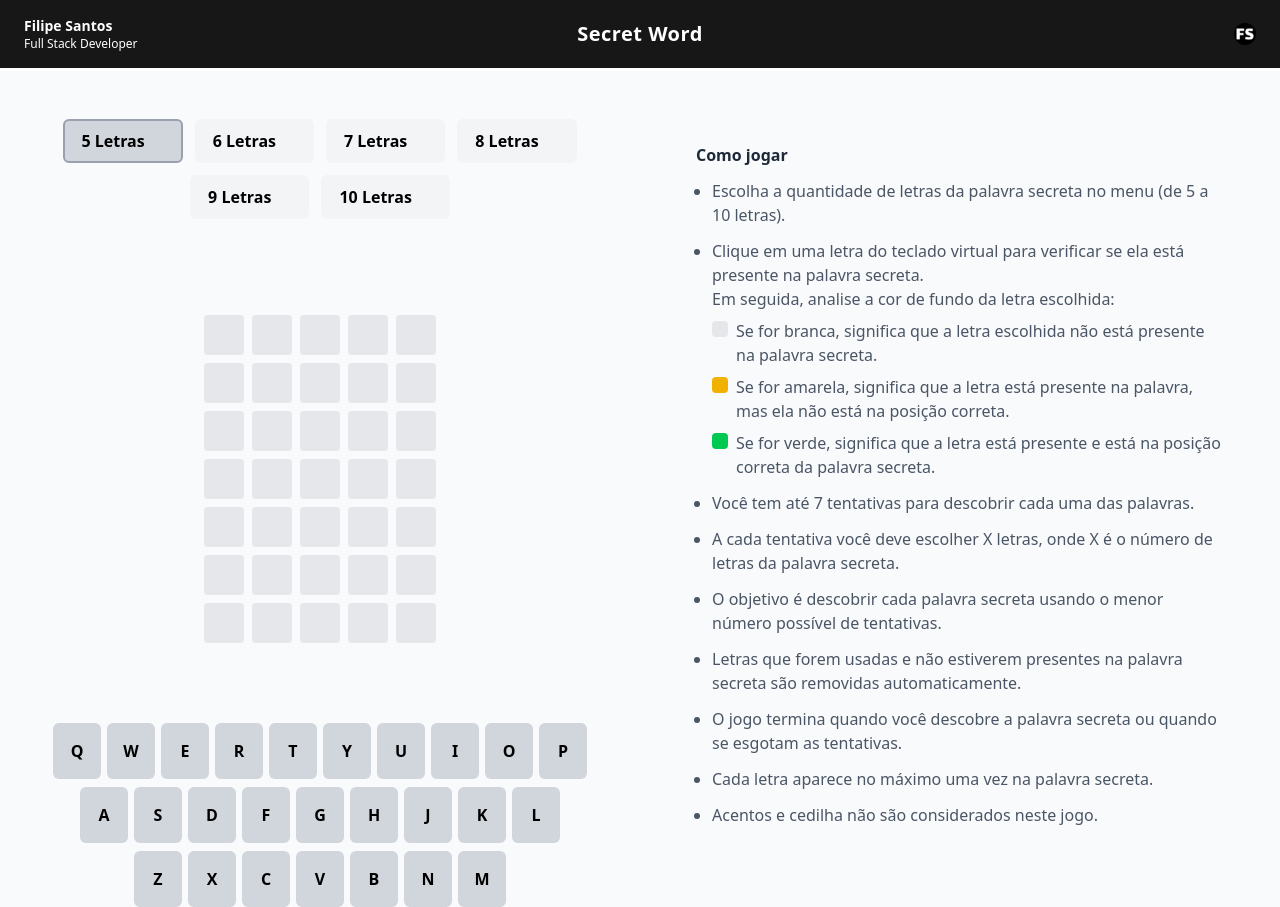
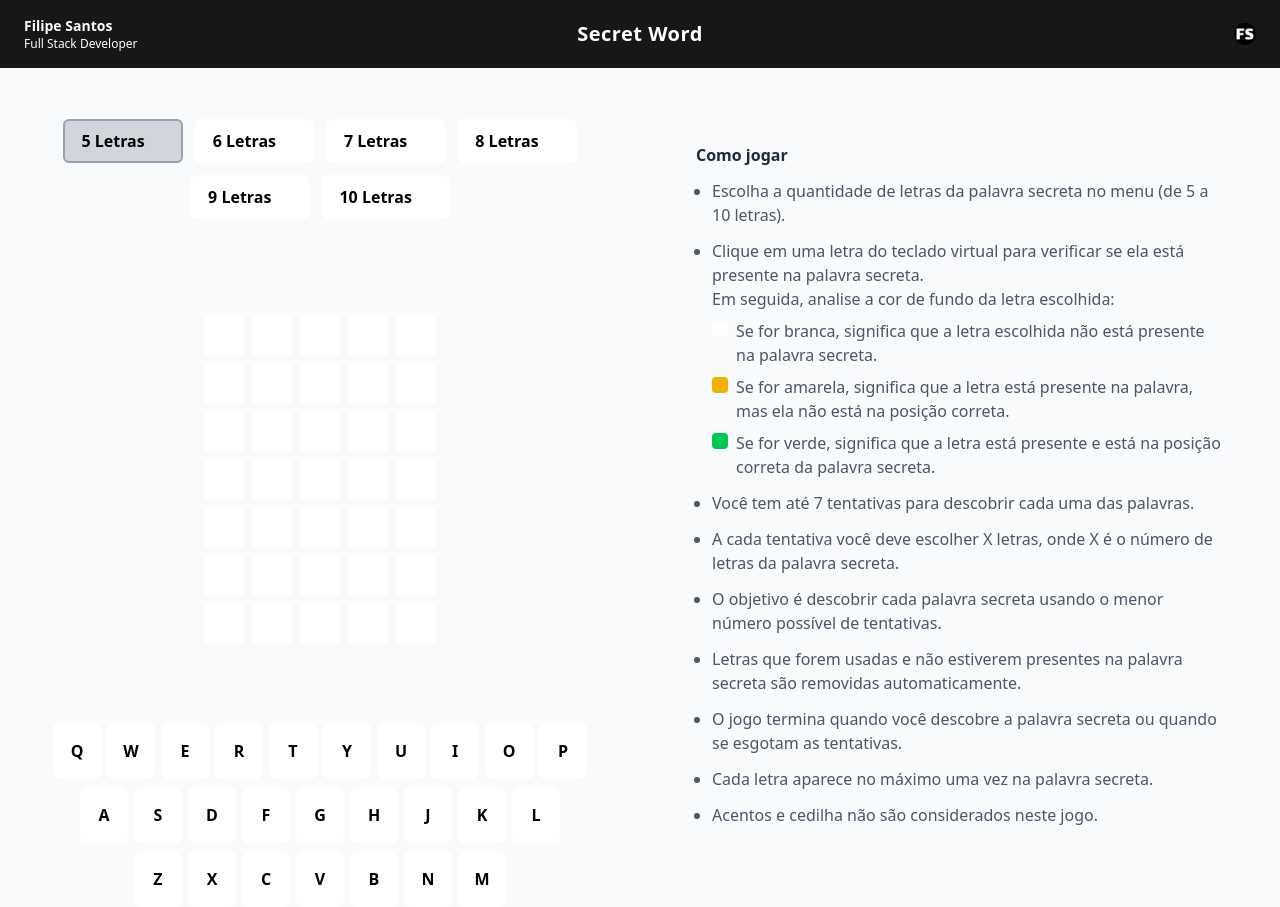
Before and after one commit to dulipe/secretWord, a React (Vite) app: page / in a window 1280 px wide. Built offline with nearby package versions, Linux system fonts and the light colour scheme.

Commit message:
fix: update component colors to match new background

```diff
--- a/src/components/gameMenu/GameMenu.tsx
+++ b/src/components/gameMenu/GameMenu.tsx
@@ -32,7 +32,7 @@ const GameMenu = ({ onSelect, selected, statusWords, options }: GameMenuProps) =
                       ? "bg-gray-200 text-gray-500 border-gray-300 cursor-not-allowed"
                       : isActive
                       ? "bg-gray-300 border-gray-400"
-                      : "bg-gray-100 hover:bg-gray-200 border-transparent"
+                      : "bg-white hover:bg-gray-200 border-transparent"
                   }
                 `}
               >
--- a/src/components/instructions/Instructions.tsx
+++ b/src/components/instructions/Instructions.tsx
@@ -11,7 +11,7 @@ const Instructions = () => {
             Clique em uma letra do teclado virtual para verificar se ela está presente na palavra secreta.<br /> Em seguida, analise a cor de fundo da letra escolhida:
             <ul className="mt-2 space-y-2 list-none">
               <li className="flex items-start gap-2">
-                <span className="w-4 h-4 rounded bg-gray-200 shrink-0 mt-0.5" />
+                <span className="w-4 h-4 rounded bg-white shrink-0 mt-0.5" />
                 <span>Se for branca, significa que a letra escolhida não está presente na palavra secreta.</span>
               </li>
               <li className="flex items-start gap-2">
--- a/src/components/keyboard/Keyboard.tsx
+++ b/src/components/keyboard/Keyboard.tsx
@@ -23,7 +23,7 @@ const Keyboard = ({ onKeyPress, keyStatuses, visibleKeys = [] }: KeyboardProps)
     if (keyStatuses[letter] === "present")
       return `${base} bg-yellow-500 text-white`;
 
-    return `${base} bg-gray-300 text-black hover:bg-gray-400 active:bg-gray-500`;
+    return `${base} bg-white text-black hover:bg-gray-400 active:bg-gray-500`;
   };
 
   const getPlaceholderStyle = (): string => `${keySize} invisible`;
--- a/src/components/wordGrid/WordGrid.tsx
+++ b/src/components/wordGrid/WordGrid.tsx
@@ -14,7 +14,7 @@ const WordGrid = ({ guesses, status }: WordGridProps) => {
         return (
           <div key={rowIndex} className="flex gap-2">
             {row.map((cell, colIndex) => {
-              let bg = "bg-gray-200 text-gray-800";
+              let bg = "bg-white text-gray-800";
 
               if (cell.status === "correct") bg = "bg-green-500 text-white";
               else if (cell.status === "present") bg = "bg-yellow-500 text-white";
```
